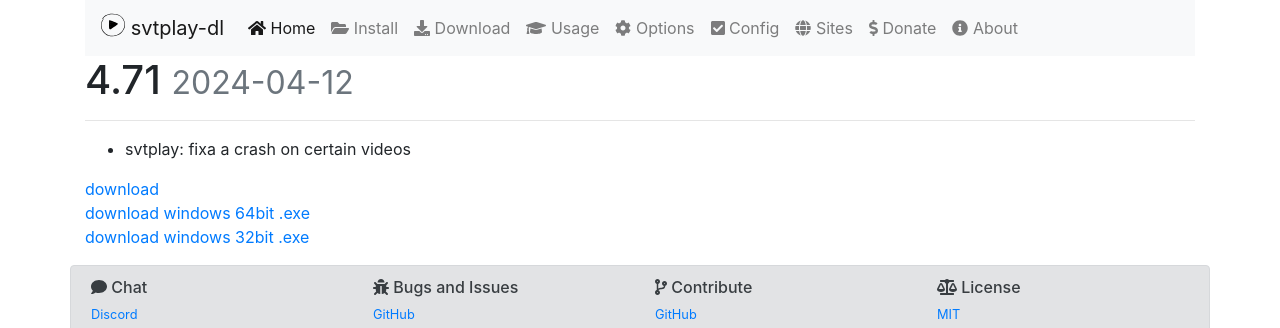
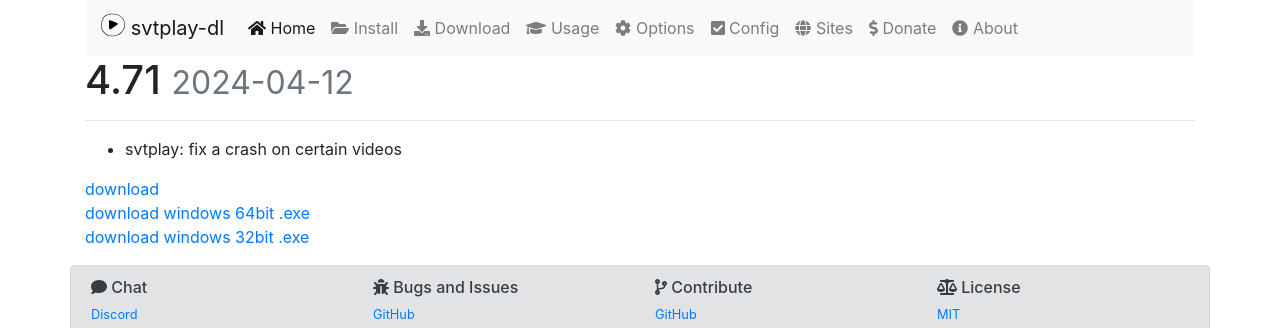
Before and after one commit to spaam/svtplay-dl-web, a Jekyll site: the page built from _posts/2024-04-12-4.72.md, in a window 1280 px wide. Shown: the top 328 px of the page. Built offline with Jekyll 4.4.1, drawn with Linux system fonts in a browser that asks for light colours; nearby versions of some CDN libraries; comment, search, counter and statistics services are not loaded.

Commit message:
Spelling..

```diff
--- a/_posts/2024-04-12-4.72.md
+++ b/_posts/2024-04-12-4.72.md
@@ -8,4 +8,4 @@
 binary: true
 ---
 
-* svtplay: fixa a crash on certain videos
+* svtplay: fix a crash on certain videos
```
